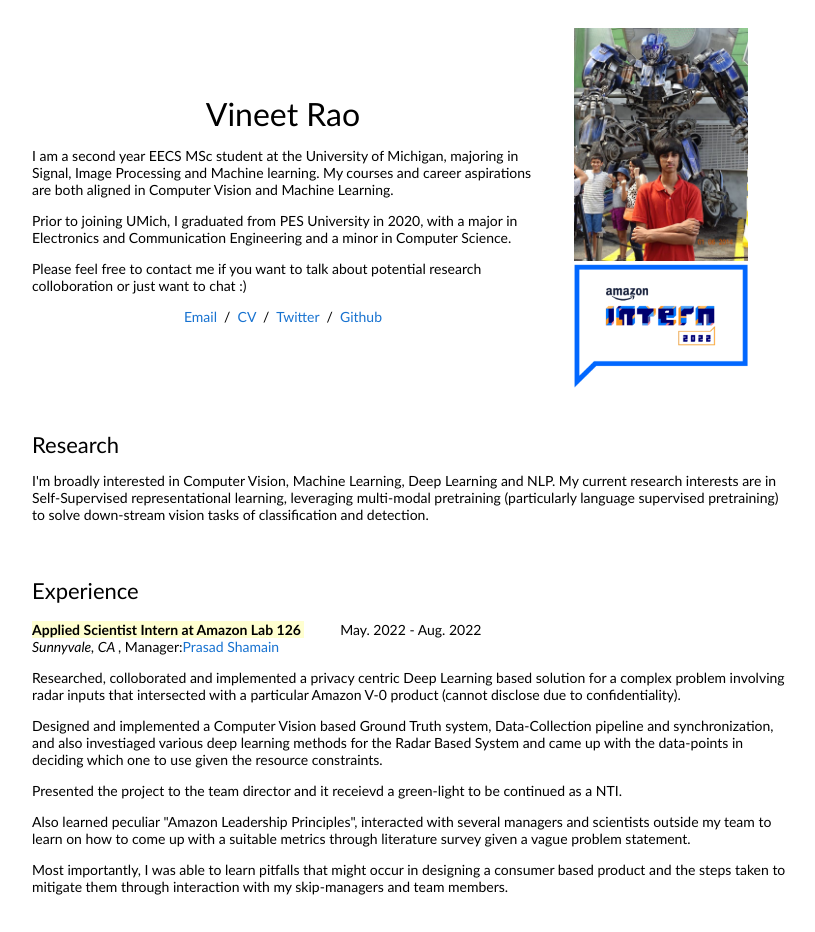
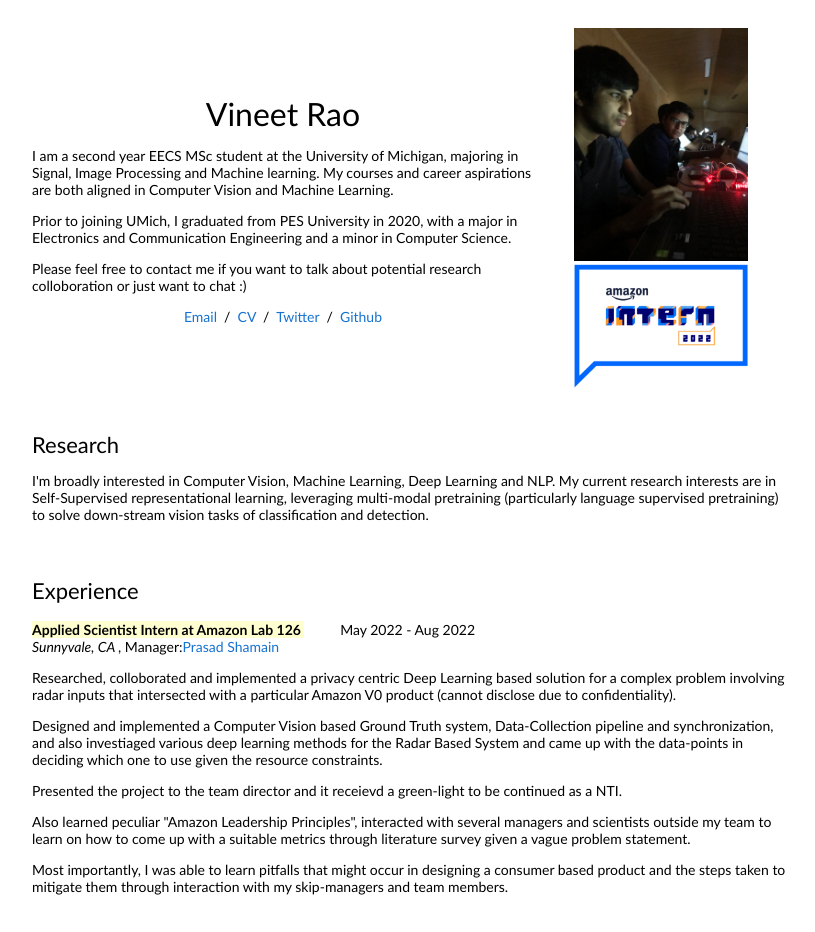
Before and after one commit to vineetrao25/vineetrao25.github.io, a plain HTML site: page index.html in a window 1280 px wide. Shown: the top 932 px of the page, without its empty margins (228-1043 px from the left). Drawn offline with Linux system fonts and the light colour scheme.

Commit message:
Trying Dynamic chaning of website image

```diff
--- a/index.html
+++ b/index.html
@@ -48,7 +48,7 @@
               </p>
             </td>
             <td style="padding:2.5%;width:30%;max-width:40%">
-              <a href="images/website_image1.jpg"><img style="width:80%;max-width:100%" alt="profile photo" src="images/website_image2.jpg" class="hoverZoomLink"></a>
+              <a href="images/website_image2.jpg"><img style="width:80%;max-width:100%" alt="profile photo" src="images/website_image2.jpg" class="hoverZoomLink" id="image"> </a>
               <a href="images/amazon_intern.png"><img style="width:80%;max-width:100%" alt="profile photo" src="images/amazon_intern.png" class="hoverZoomLink"></a>
             </td>
 
@@ -73,12 +73,12 @@
             <br>
             <br>
             <span class="highlight">
-              <papertitle>Applied Scientist Intern at Amazon Lab 126 </span> &nbsp;&nbsp;&nbsp;&nbsp;&nbsp;&nbsp;&nbsp;&nbsp;&nbsp;   May. 2022 - Aug. 2022
+              <papertitle>Applied Scientist Intern at Amazon Lab 126 </span> &nbsp;&nbsp;&nbsp;&nbsp;&nbsp;&nbsp;&nbsp;&nbsp;&nbsp;   May 2022 - Aug 2022
               </papertitle>
 
               <br>
               <em>Sunnyvale, CA </em>, Manager:<a href="https://www.linkedin.com/in/prasadshamain/">Prasad Shamain</a>               <br>
-              <p>Researched, colloborated and implemented a privacy centric Deep Learning based solution for a complex problem involving radar inputs that intersected with a particular Amazon V-0 product (cannot disclose due to confidentiality).</p>
+              <p>Researched, colloborated and implemented a privacy centric Deep Learning based solution for a complex problem involving radar inputs that intersected with a particular Amazon V0 product (cannot disclose due to confidentiality).</p>
               <P>Designed and implemented a Computer Vision based Ground Truth system, Data-Collection pipeline and synchronization, and also investiaged various deep learning methods for the Radar Based System and came up with the data-points in deciding which one to use given the resource constraints. </P>
               <p>Presented the project to the team director and it receievd a green-light to be continued as a NTI. </p>
               <p>Also learned peculiar "Amazon Leadership Principles", interacted with several managers and scientists outside my team to learn on how to come up with a suitable metrics through literature survey given a vague problem statement.</p>
```
